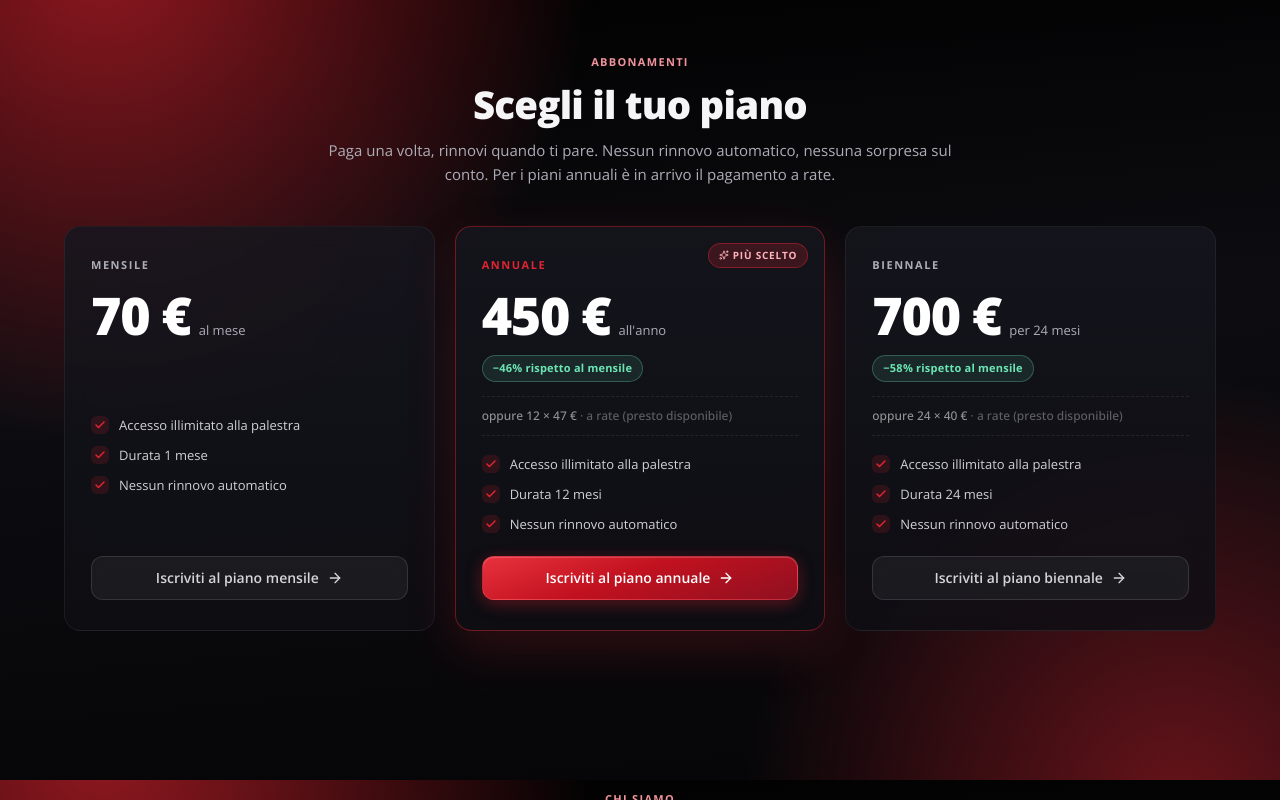
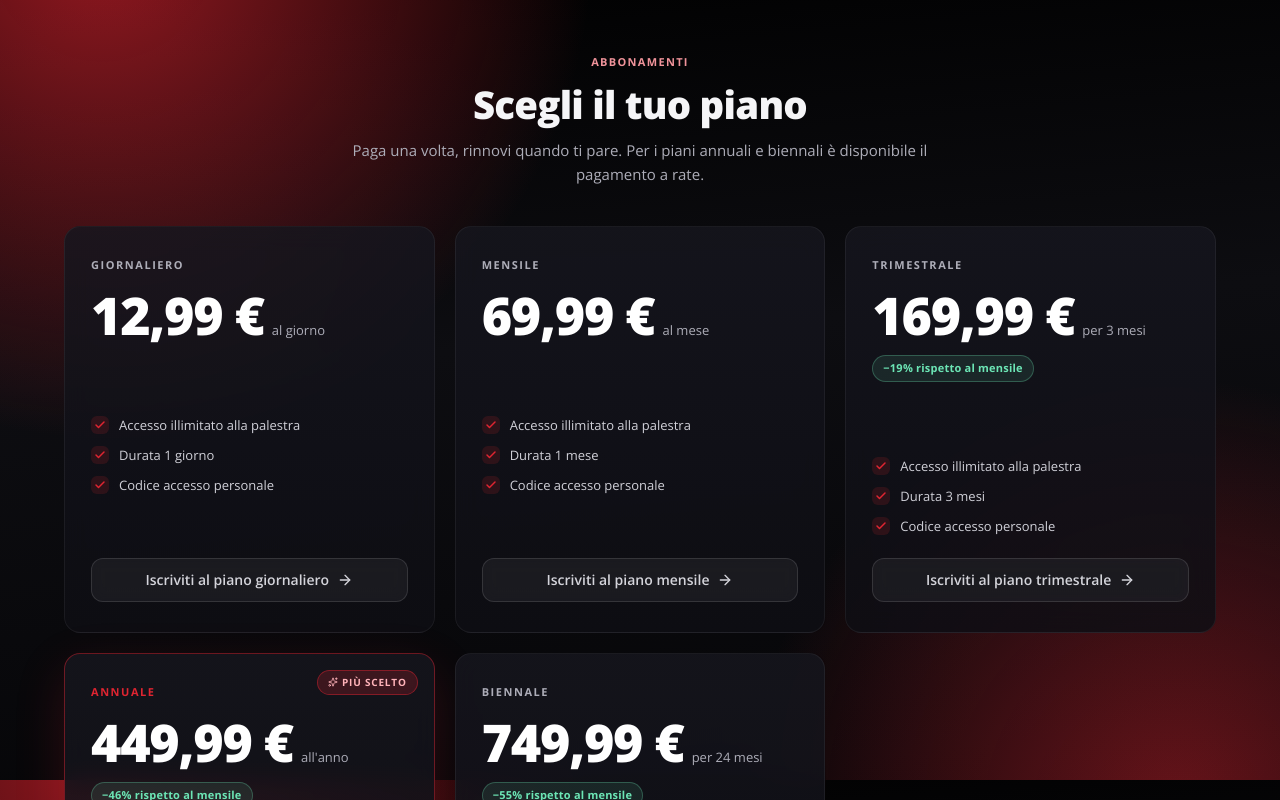
Before and after one commit to SublimedApple58/hom2, a React (Vite) app: page / in a window 1280 px wide. Shown: the part 1620-2420 px from the top of the page. Built offline with nearby package versions, Linux system fonts and the light colour scheme; no server answers.

Commit message:
fix: update pricing with real prices (5 tiers), remove 'nessun rinnovo automatico'

```diff
--- a/src/components/Hero.tsx
+++ b/src/components/Hero.tsx
@@ -36,7 +36,7 @@ export function Hero() {
 
       <span className="landing-hero-foot">
         <span className="landing-hero-foot-dot" aria-hidden="true" />
-        Nessun rinnovo automatico · Pagamento sicuro
+        Accesso H24 · Pagamento sicuro
       </span>
     </section>
   );
--- a/src/components/Pricing.tsx
+++ b/src/components/Pricing.tsx
@@ -14,8 +14,8 @@ export function Pricing() {
         <span className="eyebrow">Abbonamenti</span>
         <h2 className="landing-section-title">Scegli il tuo piano</h2>
         <p className="landing-section-sub">
-          Paga una volta, rinnovi quando ti pare. Nessun rinnovo automatico,
-          nessuna sorpresa sul conto. Per i piani annuali è in arrivo il pagamento a rate.
+          Paga una volta, rinnovi quando ti pare. Per i piani annuali e biennali
+          è disponibile il pagamento a rate.
         </p>
       </header>
 
@@ -58,8 +58,7 @@ export function Pricing() {
 
               {plan.installments ? (
                 <p className="pricing-card-installments">
-                  oppure {plan.installments.count} × {formatEuroCents(plan.installments.amountCents)}
-                  <span style={{ opacity: 0.6 }}> · a rate (presto disponibile)</span>
+                  oppure {plan.installments.count} × {formatEuroCents(plan.installments.amountCents)} a rate
                 </p>
               ) : (
                 <p className="pricing-card-installments-empty">&nbsp;</p>
@@ -82,7 +81,7 @@ export function Pricing() {
                   <span className="pricing-card-feature-icon" aria-hidden="true">
                     <Check size={12} strokeWidth={3} />
                   </span>
-                  <span>Nessun rinnovo automatico</span>
+                  <span>Codice accesso personale</span>
                 </li>
               </ul>
 
--- a/src/lib/plans.ts
+++ b/src/lib/plans.ts
@@ -1,10 +1,9 @@
 /**
  * Listino abbonamenti House of Muscle — single source of truth per la landing.
  * Allineato 1:1 con `TIER_CATALOG` nel gestionale (`apps/web/src/lib/subscription.ts`).
- * Se cambia il listino, aggiornare qui E lì insieme.
  */
 
-export type PlanId = "MONTHLY" | "YEARLY" | "BIENNIAL";
+export type PlanId = "DAILY" | "MONTHLY" | "QUARTERLY" | "YEARLY" | "BIENNIAL";
 
 export type PlanInstallments = {
   count: number;
@@ -16,29 +15,44 @@ export type Plan = {
   label: string;
   oneShotCents: number;
   installments: PlanInstallments | null;
-  /** Durata "umana" da mostrare nelle card. */
   durationLabel: string;
-  /** Unità di prezzo: "al mese" / "all'anno" / "per 24 mesi". */
   unitLabel: string;
-  /** Card evidenziata con badge "Più scelto". */
   popular: boolean;
 };
 
 export const PLANS: readonly Plan[] = [
   {
+    id: "DAILY",
+    label: "Giornaliero",
+    oneShotCents: 1299,
+    installments: null,
+    durationLabel: "Durata 1 giorno",
+    unitLabel: "al giorno",
+    popular: false
+  },
+  {
     id: "MONTHLY",
     label: "Mensile",
-    oneShotCents: 7000,
+    oneShotCents: 6999,
     installments: null,
     durationLabel: "Durata 1 mese",
     unitLabel: "al mese",
     popular: false
   },
   {
+    id: "QUARTERLY",
+    label: "Trimestrale",
+    oneShotCents: 16999,
+    installments: null,
+    durationLabel: "Durata 3 mesi",
+    unitLabel: "per 3 mesi",
+    popular: false
+  },
+  {
     id: "YEARLY",
     label: "Annuale",
-    oneShotCents: 45000,
-    installments: { count: 12, amountCents: 4700 },
+    oneShotCents: 44999,
+    installments: { count: 12, amountCents: 4799 },
     durationLabel: "Durata 12 mesi",
     unitLabel: "all'anno",
     popular: true
@@ -46,17 +60,16 @@ export const PLANS: readonly Plan[] = [
   {
     id: "BIENNIAL",
     label: "Biennale",
-    oneShotCents: 70000,
-    installments: { count: 24, amountCents: 4000 },
+    oneShotCents: 74999,
+    installments: { count: 2, amountCents: 37498 },
     durationLabel: "Durata 24 mesi",
     unitLabel: "per 24 mesi",
     popular: false
   }
 ] as const;
 
-export const MONTHLY_REFERENCE_CENTS = 7000;
+export const MONTHLY_REFERENCE_CENTS = 6999;
 
-/** Formatta centesimi in "45,00 €" (locale IT, senza decimali inutili). */
 export function formatEuroCents(cents: number): string {
   const euros = cents / 100;
   return new Intl.NumberFormat("it-IT", {
@@ -67,16 +80,15 @@ export function formatEuroCents(cents: number): string {
   }).format(euros);
 }
 
-/**
- * Calcola la % di sconto vs costo mensile equivalente (identico al gestionale).
- * Es: YEARLY 450€ vs 12×70€ = 840€ → −46%.
- */
 export function computeSavingsPct(
   tierCents: number,
   tier: PlanId,
   monthlyCents = MONTHLY_REFERENCE_CENTS
 ): number | null {
-  const months = tier === "YEARLY" ? 12 : tier === "BIENNIAL" ? 24 : 0;
+  const months =
+    tier === "QUARTERLY" ? 3 :
+    tier === "YEARLY" ? 12 :
+    tier === "BIENNIAL" ? 24 : 0;
   if (months === 0) return null;
   const monthlyEquivalent = months * monthlyCents;
   if (monthlyEquivalent <= 0) return null;
```
